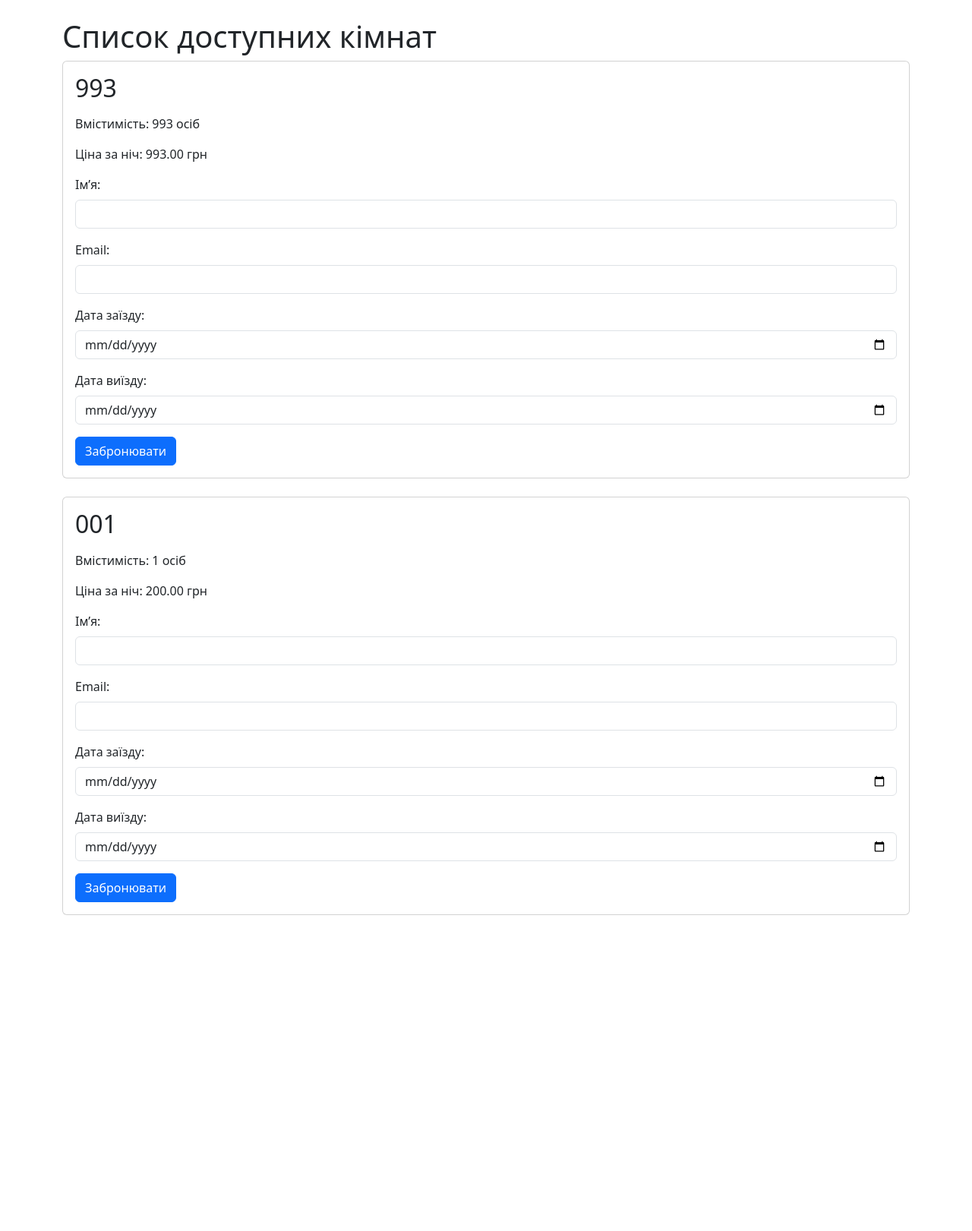
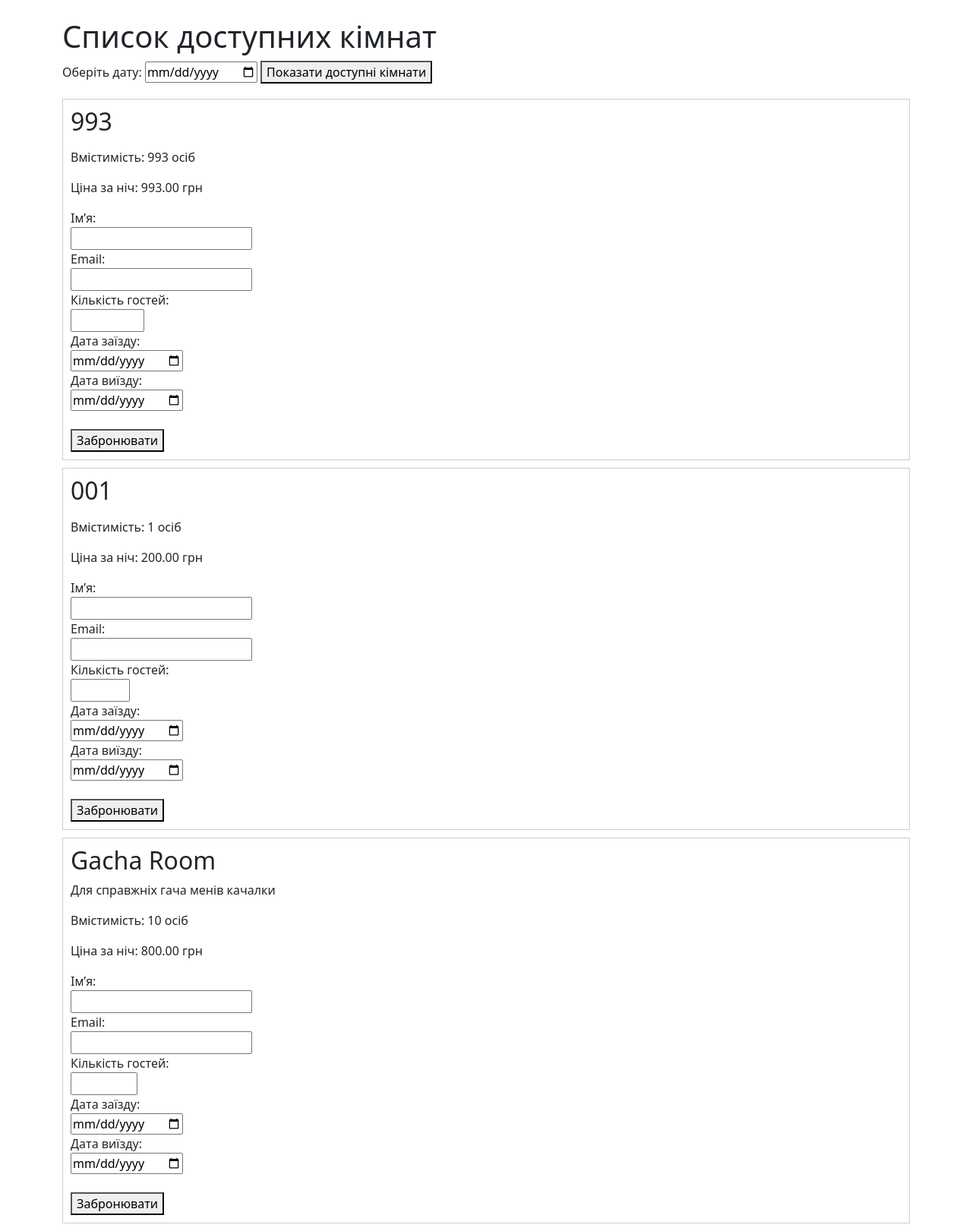
Before and after one commit to Flack137/booking, a Django app: page /rooms/ in a window 1280 px wide. Shown: the part 56-1677 px from the top of the page at 76% size. Before the commit the page ends 1261 px from the top, so only its background shows below. Run offline with Django 5.2, Linux system fonts and the light colour scheme; data comes from the database, SQL or seed files in the repository; both versions use the stored data as it was after the commit.

Commit message:
ДИвитись на Дати

```diff
--- a/Booking/models.py
+++ b/Booking/models.py
@@ -28,10 +28,10 @@ class BookingManager(models.Manager):
         room = kwargs.get('room')
 
         if start_date >= end_date:
-            raise ValidationError("Дата окончания должна быть позже даты начала")
+            raise ValidationError("Дата закінчення має бути пізніше дати початку")
 
         if not room.is_available(start_date, end_date):
-            raise ValidationError("Комната не доступна для выбранных дат")
+            raise ValidationError("Кімната недоступна для вибраних дат")
 
         return super().create(**kwargs)
 
--- a/Booking/views.py
+++ b/Booking/views.py
@@ -4,6 +4,7 @@ from django.contrib import messages
 from .models import Room, Booking
 from datetime import date
 from django.db.models import Q
+from django.utils.dateparse import parse_date
 
 
 def index(request):
@@ -11,30 +12,30 @@ def index(request):
 
 
 def room_list(request):
-    today = date.today()
+    selected_date_str = request.GET.get('date')
+    selected_date = parse_date(selected_date_str) if selected_date_str else None
+    rooms = Room.objects.filter(is_active=True)
 
-    # Получаем комнаты, которые активны
-    active_rooms = Room.objects.filter(is_active=True)
-
-    # Фильтруем комнаты, у которых нет бронирований, пересекающихся с сегодняшним днем
-    busy_rooms = Booking.objects.filter(
-        Q(start_date__lte=today),
-        Q(end_date__gte=today),
-        is_confirmed=True
-    ).values_list('room_id', flat=True)
-
-    # Оставляем только те комнаты, которые не заняты сегодня
-    free_rooms = active_rooms.exclude(id__in=busy_rooms)
+    if selected_date:
+        booked_rooms_ids = Booking.objects.filter(
+            is_confirmed=True,
+            start_date__lte=selected_date,
+            end_date__gte=selected_date
+        ).values_list('room_id', flat=True)
+        rooms = rooms.exclude(id__in=booked_rooms_ids)
 
     if request.method == 'POST':
         try:
             room = Room.objects.get(id=request.POST['room_id'])
+            number_of_guests = int(request.POST['number_of_guests'])
+
             booking = Booking.objects.create_booking(
                 user_name=request.POST['user_name'],
                 user_email=request.POST['user_email'],
                 room=room,
                 start_date=request.POST['start_date'],
                 end_date=request.POST['end_date'],
+                number_of_guests=number_of_guests,
                 is_confirmed=True,
             )
             messages.success(request, 'Бронювання успішно створено!')
@@ -43,7 +44,10 @@ def room_list(request):
 
         return redirect('booking:room-list')
 
-    return render(request, 'booking/room_list.html', {'rooms': free_rooms})
+    return render(request, 'booking/room_list.html', {
+        'rooms': rooms,
+        'selected_date': selected_date_str
+    })
 
 
 def booking_list(request):
--- a/templates/booking/room_list.html
+++ b/templates/booking/room_list.html
@@ -1,41 +1,48 @@
 {% extends 'base.html' %}
-{% block title %}Кімнати{% endblock %}
+{% block title %}Доступні кімнати{% endblock %}
 
 {% block content %}
 <h1>Список доступних кімнат</h1>
 
-{% for room in rooms %}
-    <div class="card mb-4">
-        <div class="card-body">
-            <h2 class="card-title">{{ room.name }}</h2>
-            <p class="card-text">{{ room.description }}</p>
+<!-- Форма вибору дати -->
+<form method="get" style="margin-bottom: 20px;">
+    <label for="date">Оберіть дату:</label>
+    <input type="date" id="date" name="date" value="{{ selected_date|default:'' }}" required>
+    <button type="submit">Показати доступні кімнати</button>
+</form>
+
+{% if rooms %}
+    {% for room in rooms %}
+        <div style="border:1px solid #ccc; margin:10px 0; padding:10px;">
+            <h2>{{ room.name }}</h2>
+            <p>{{ room.description }}</p>
             <p>Вмістимість: {{ room.capacity }} осіб</p>
             <p>Ціна за ніч: {{ room.price_per_night }} грн</p>
 
-            <form method="post" class="mt-3">
+            <!-- Форма бронювання -->
+            <form method="post">
                 {% csrf_token %}
                 <input type="hidden" name="room_id" value="{{ room.id }}">
-                <div class="mb-3">
-                    <label for="user_name_{{ room.id }}" class="form-label">Ім’я:</label>
-                    <input type="text" class="form-control" id="user_name_{{ room.id }}" name="user_name" required>
-                </div>
-                <div class="mb-3">
-                    <label for="user_email_{{ room.id }}" class="form-label">Email:</label>
-                    <input type="email" class="form-control" id="user_email_{{ room.id }}" name="user_email" required>
-                </div>
-                <div class="mb-3">
-                    <label for="start_date_{{ room.id }}" class="form-label">Дата заїзду:</label>
-                    <input type="date" class="form-control" id="start_date_{{ room.id }}" name="start_date" required>
-                </div>
-                <div class="mb-3">
-                    <label for="end_date_{{ room.id }}" class="form-label">Дата виїзду:</label>
-                    <input type="date" class="form-control" id="end_date_{{ room.id }}" name="end_date" required>
-                </div>
-                <button type="submit" class="btn btn-primary">Забронювати</button>
+                <label>Ім’я:</label><br>
+                <input type="text" name="user_name" required><br>
+
+                <label>Email:</label><br>
+                <input type="email" name="user_email" required><br>
+
+                <label>Кількість гостей:</label><br>
+                <input type="number" name="number_of_guests" min="1" max="{{ room.capacity }}" required><br>
+
+                <label>Дата заїзду:</label><br>
+                <input type="date" name="start_date" required><br>
+
+                <label>Дата виїзду:</label><br>
+                <input type="date" name="end_date" required><br><br>
+
+                <button type="submit">Забронювати</button>
             </form>
         </div>
-    </div>
-{% empty %}
-    <p>Немає доступних кімнат.</p>
-{% endfor %}
+    {% endfor %}
+{% else %}
+    <p>Немає доступних кімнат на цю дату або кімнати не знайдені.</p>
+{% endif %}
 {% endblock %}
```
Also changed, not shown: db.sqlite3.
